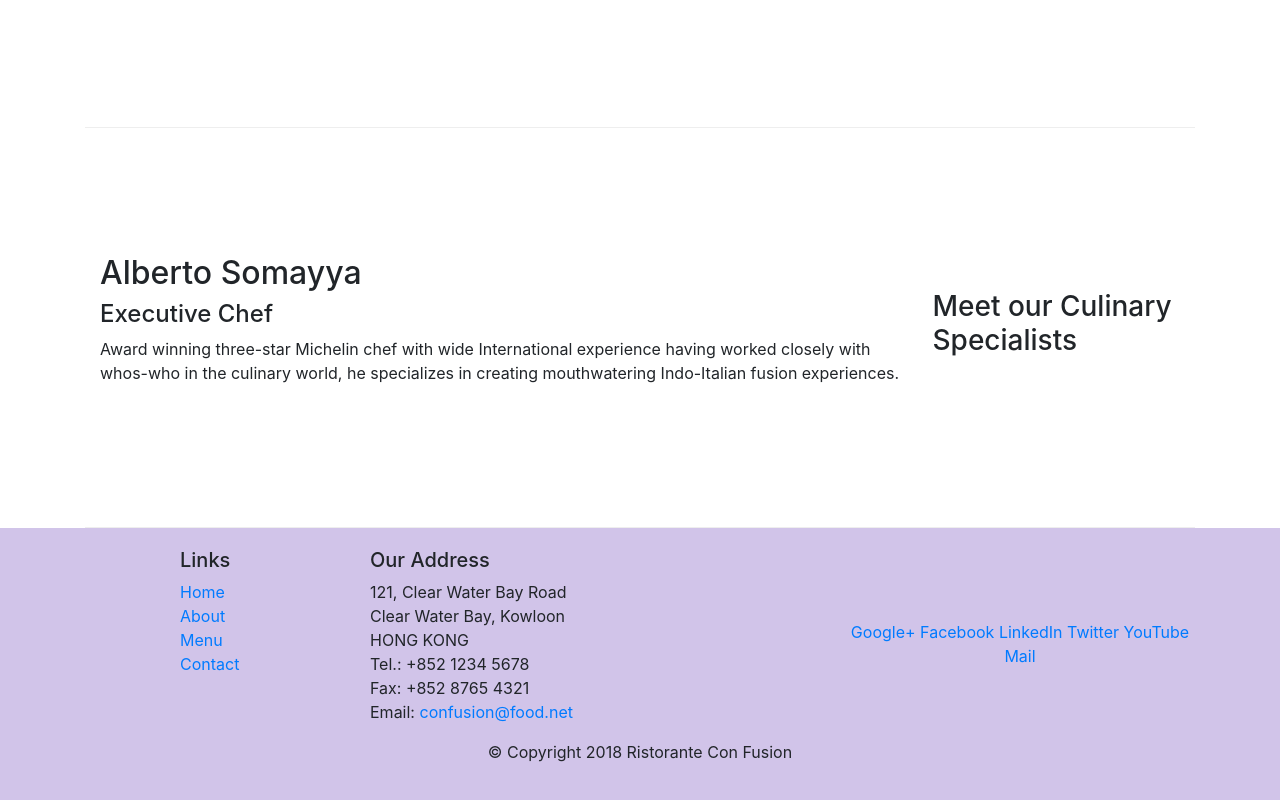
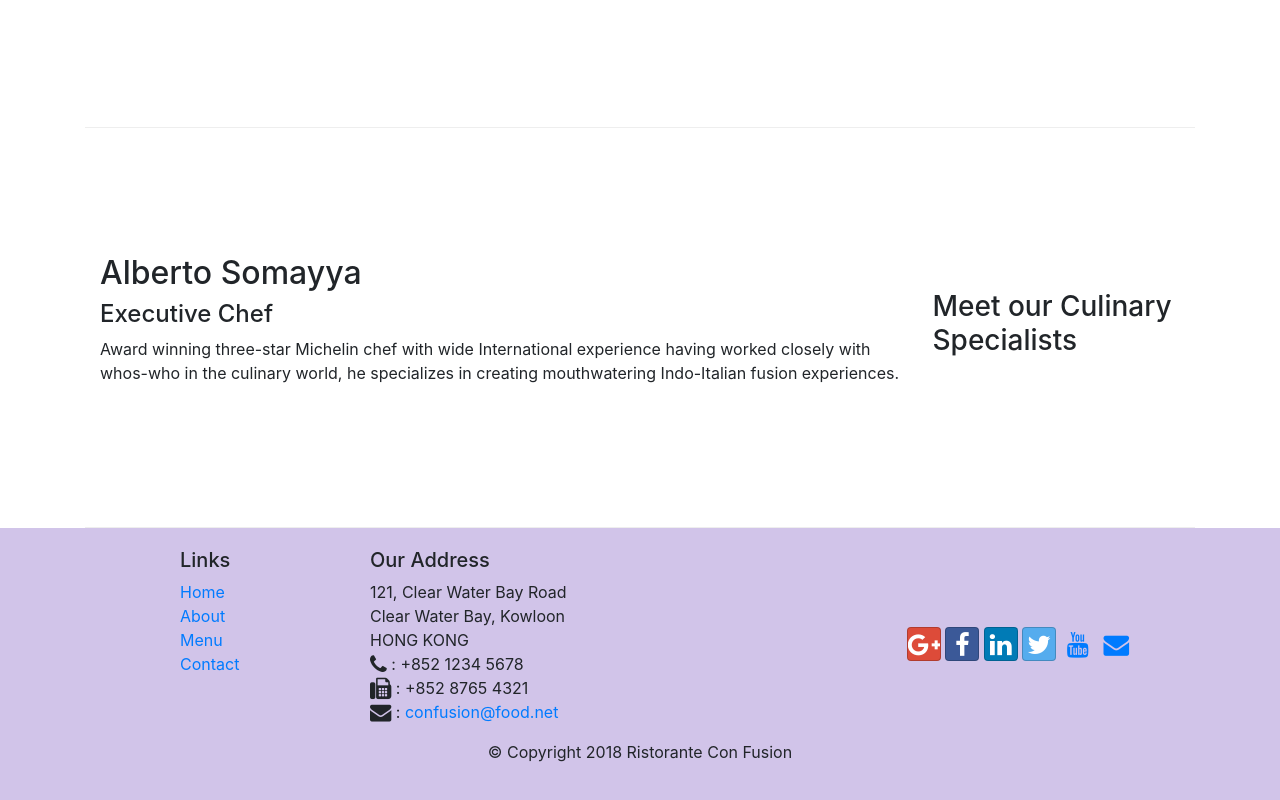
Before and after one commit to Gokhulnath/Web_dev_bootstrap, a website: page index.html in a window 1280 px wide. Shown: the part 994-1794 px from the top of the page. Drawn offline with nearby package versions, Linux system fonts and the light colour scheme.

Commit message:
icon fonts

```diff
--- a/index.html
+++ b/index.html
@@ -9,6 +9,8 @@
 
         <!-- Bootstrap CSS -->
         <link rel="stylesheet" href="node_modules/bootstrap/dist/css/bootstrap.min.css">
+        <link rel="stylesheet" href="node_modules/font-awesome/css/font-awesome.css">
+        <link rel="stylesheet" href="node_modules/bootstrap-social/bootstrap-social.css">
         <link href="css/styles.css" rel="stylesheet">
         <title>Ristorante Con Fusion</title>
 </head>
@@ -22,10 +24,10 @@
             <a class="navbar-brand mr-auto" href="#" >Ristorante Con Fusion  </a>
             <div class="collapse navbar-collapse" id="Navbar">
                 <ul class="navbar-nav mr-auto">
-                    <li class="nav-item active"><a class="nav-link" href="#">Home</a></li>
-                    <li class="nav-item "><a class="nav-link" href="./aboutus.html">About</a></li>
-                    <li class="nav-item "><a class="nav-link" href="#">Menu</a></li>
-                    <li class="nav-item "><a class="nav-link" href="#">Contact</a></li>
+                    <li class="nav-item active"><a class="nav-link" href="#"><span class="fa fa-home fa-lg"></span> Home</a></li>
+                    <li class="nav-item "><a class="nav-link" href="./aboutus.html"><span class="fa fa-info fa-lg"></span> About</a></li>
+                    <li class="nav-item "><a class="nav-link" href="#"><span class="fa fa-list fa-lg"></span> Menu</a></li>
+                    <li class="nav-item "><a class="nav-link" href="#"><span class="fa fa-address-card fa-lg"></span> Contact</a></li>
                 </ul>
             </div>
         </div>
@@ -96,19 +98,19 @@
 		              121, Clear Water Bay Road<br>
 		              Clear Water Bay, Kowloon<br>
 		              HONG KONG<br>
-		              Tel.: +852 1234 5678<br>
-		              Fax: +852 8765 4321<br>
-		              Email: <a href="mailto:confusion@food.net">confusion@food.net</a>
+		              <i class="fa fa-phone fa-lg"></i> : +852 1234 5678<br>
+		              <i class="fa fa-fax fa-lg"></i> : +852 8765 4321<br>
+		              <i class="fa fa-envelope fa-lg"></i> : <a href="mailto:confusion@food.net">confusion@food.net</a>
 		           </address>
                 </div>
                 <div class="col-12 col-sm-4 align-self-center">
                     <div class="text-center">
-                        <a href="http://google.com/+">Google+</a>
-                        <a href="http://www.facebook.com/profile.php?id=">Facebook</a>
-                        <a href="http://www.linkedin.com/in/">LinkedIn</a>
-                        <a href="http://twitter.com/">Twitter</a>
-                        <a href="http://youtube.com/">YouTube</a>
-                        <a href="mailto:">Mail</a>
+                        <a class="btn btn-social-icon btn-google" href="http://google.com/+"><i class="fa fa-google-plus fa-lg"></i></a>
+                        <a class="btn btn-social-icon btn-facebook" href="http://www.facebook.com/profile.php?id="><i class="fa fa-facebook fa-lg"></i></a>
+                        <a class="btn btn-social-icon btn-linkedin" href="http://www.linkedin.com/in/"><i class="fa fa-linkedin fa-lg"></i></a>
+                        <a class="btn btn-social-icon btn-twitter" href="http://twitter.com/"><i class="fa fa-twitter fa-lg"></i></a>
+                        <a class="btn btn-social-icon btn-youtube" href="http://youtube.com/"><i class="fa fa-youtube fa-lg"></i></a>
+                        <a class="btn btn-social-icon" href="mailto:"><i class="fa fa-envelope fa-lg"></i></a>
                     </div>
                 </div>
            </div>
--- a/package.json
+++ b/package.json
@@ -15,6 +15,8 @@
   },
   "dependencies": {
     "bootstrap": "^4.0.0",
+    "bootstrap-social": "^5.1.1",
+    "font-awesome": "^4.7.0",
     "jquery": "^3.3.1",
     "popper.js": "^1.12.9"
   }
```
Also changed, not shown: aboutus.html (+15 -13 lines), 1 other file.
